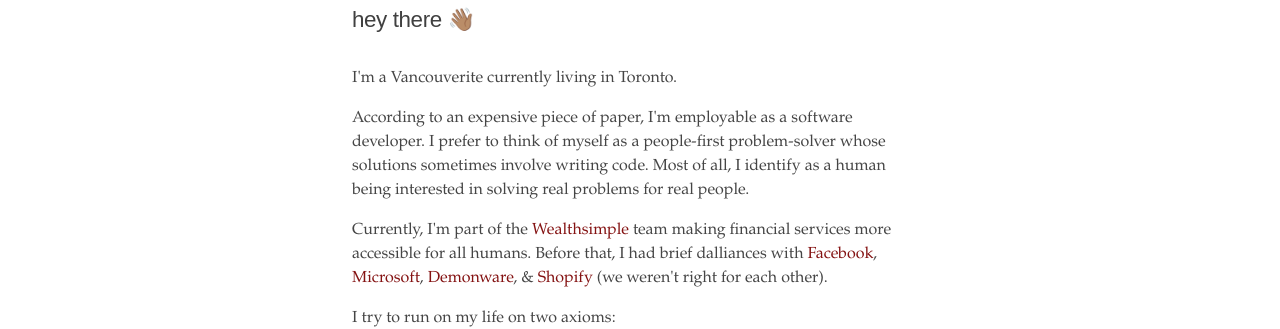
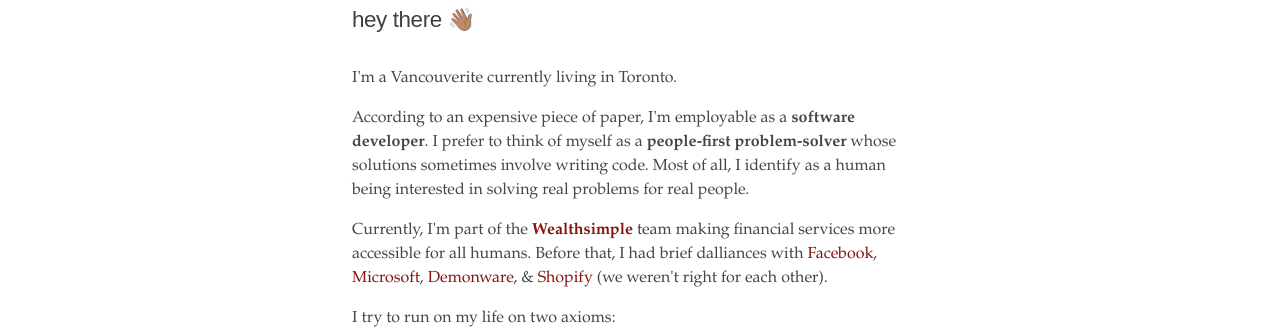
Before and after one commit to mondayrain/mondayrain.github.io, a Jekyll site: the page built from index.html, in a window 1280 px wide. Shown: the part 133-462 px from the top of the page. Built offline with Jekyll 4.4.1, drawn with Linux system fonts in a browser that asks for light colours.

```diff
--- a/index.html
+++ b/index.html
@@ -8,12 +8,12 @@ title: "Larissa Feng."
   <br/>
   <p>I'm a Vancouverite currently living in Toronto.</p>
 
-  <p>According to an expensive piece of paper, I'm employable as a software developer.
-      I prefer to think of myself as a people-first problem-solver whose solutions sometimes
+  <p>According to an expensive piece of paper, I'm employable as a <b>software developer</b>.
+    I prefer to think of myself as a <b>people-first problem-solver</b> whose solutions sometimes
       involve writing code. Most of all, I identify as a human being interested in solving real problems for real people.
   </p>
 
-  <p>Currently, I'm part of the <a href="https://www.wealthsimple.com/" target="_blank">Wealthsimple</a> team making financial services more accessible for all humans. Before that, I had brief dalliances with <a href="https://www.facebook.com/" target="_blank">Facebook</a>, <a href="https://www.microsoft.com/" target="_blank">Microsoft</a>, <a href="https://www.demonware.net/" target="_blank">Demonware</a>, & <a href="https://www.shopify.com/" target="_blank">Shopify</a> (we weren't right for each other).
+  <p>Currently, I'm part of the <b><a href="https://www.wealthsimple.com/" target="_blank">Wealthsimple</a></b> team making financial services more accessible for all humans. Before that, I had brief dalliances with <a href="https://www.facebook.com/" target="_blank">Facebook</a>, <a href="https://www.microsoft.com/" target="_blank">Microsoft</a>, <a href="https://www.demonware.net/" target="_blank">Demonware</a>, & <a href="https://www.shopify.com/" target="_blank">Shopify</a> (we weren't right for each other).
 
   <p>
       I try to run on my life on two axioms:
```
